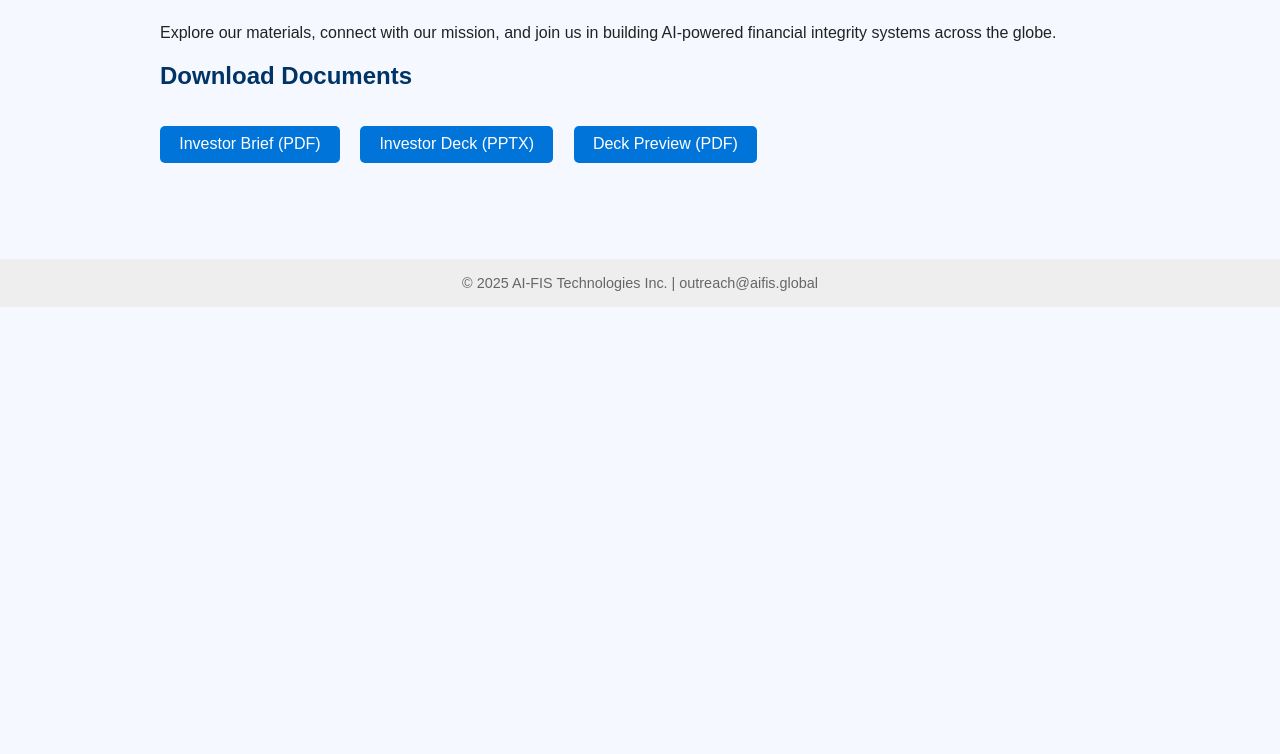
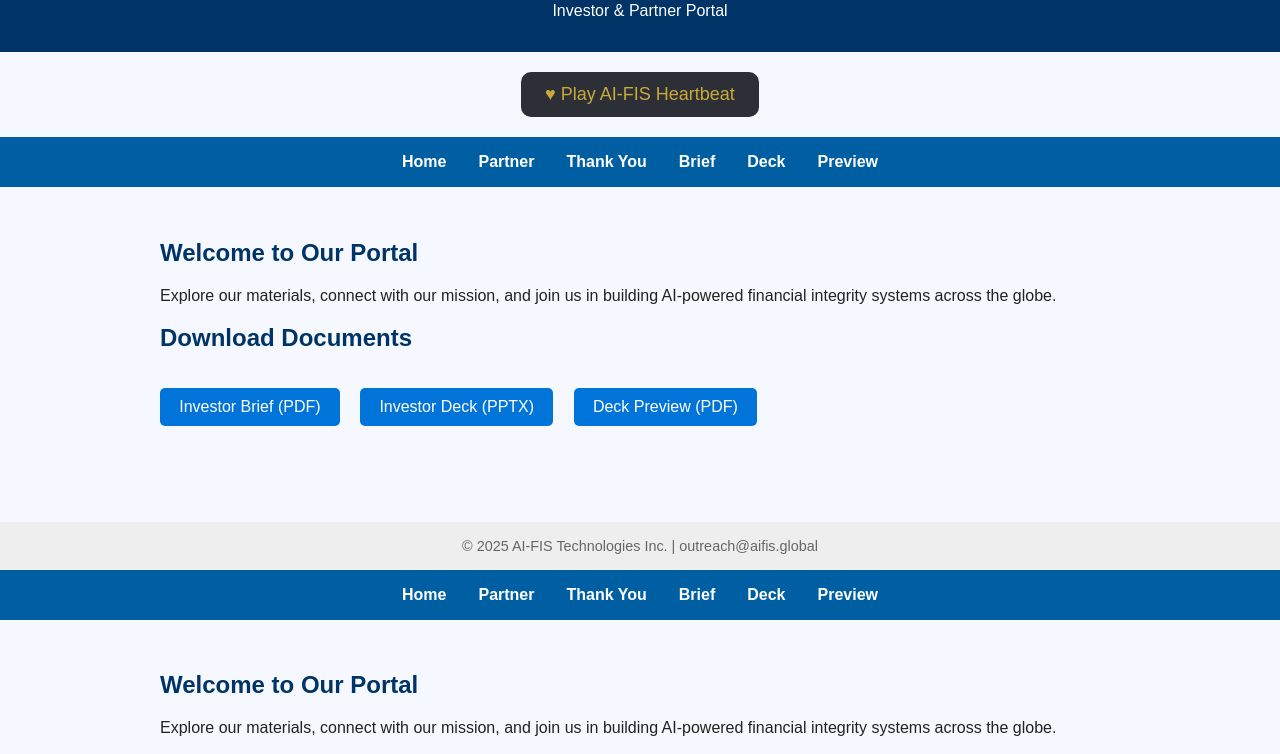
Before and after one commit to ai-fis/ai-fis.site, a plain HTML site: page index.html in a window 1280 px wide. Shown: the part 240-994 px from the top of the page. Before the commit the page ends 800 px from the top, so only its background shows below. Drawn offline with Linux system fonts and the light colour scheme.

Commit message:
Update index.html

```diff
--- a/index.html
+++ b/index.html
@@ -17,28 +17,7 @@
       color: white;
       padding: 1rem;
       text-align: center;
-    }<!-- AI-FIS Technologies Inc. Heartbeat Sound Module -->
-<div id="heartbeat-module" style="text-align: center; margin: 20px;">
-    <audio id="heartbeat-audio" preload="auto" controls style="display:none;">
-        <source src="AI-FIS-Heartbeat.mid" type="audio/midi">
-        Your browser does not support MIDI playback.
-    </audio>
-    <button onclick="toggleHeartbeat()" style="background-color: #2C2F36; color: #C9A93C; border: none; padding: 12px 24px; font-size: 18px; border-radius: 10px; cursor: pointer;">
-        ♥ Play AI-FIS Heartbeat
-    </button>
-</div>
-
-<script>
-function toggleHeartbeat() {
-    var audio = document.getElementById('heartbeat-audio');
-    if (audio.paused) {
-        audio.play();
-    } else {
-        audio.pause();
     }
-}
-</script>
-
     nav {
       background: #005fa3;
       display: flex;
@@ -84,6 +63,76 @@ function toggleHeartbeat() {
     <h1>AI-FIS Technologies Inc.</h1>
     <p>Investor & Partner Portal</p>
   </header>
+<head>
+  <meta charset="UTF-8">
+  <meta name="viewport" content="width=device-width, initial-scale=1.0">
+  <title>AI-FIS Technologies Inc.</title>
+  <style>
+    /* Your CSS styling here — KEEP your body, header, nav, etc. */
+    body { ... }
+    header { ... }
+    nav { ... }
+    .container { ... }
+    h1, h2 { ... }
+    .btn { ... }
+    footer { ... }
+  </style>
+</head>
+
+<body>
+
+  <header>
+    <h1>AI-FIS Technologies Inc.</h1>
+    <p>Investor & Partner Portal</p>
+  </header>
+
+  <!-- Insert Heartbeat Sound Module here -->
+  <div id="heartbeat-module" style="text-align: center; margin: 20px;">
+      <audio id="heartbeat-audio" preload="auto" controls style="display:none;">
+          <source src="AI-FIS-Heartbeat.mid" type="audio/midi">
+          Your browser does not support MIDI playback.
+      </audio>
+      <button onclick="toggleHeartbeat()" style="background-color: #2C2F36; color: #C9A93C; border: none; padding: 12px 24px; font-size: 18px; border-radius: 10px; cursor: pointer;">
+          ♥ Play AI-FIS Heartbeat
+      </button>
+  </div>
+
+  <script>
+  function toggleHeartbeat() {
+      var audio = document.getElementById('heartbeat-audio');
+      if (audio.paused) {
+          audio.play();
+      } else {
+          audio.pause();
+      }
+  }
+  </script>
+  <!-- End Heartbeat Module -->
+
+  <nav>
+    <a href="index.html">Home</a>
+    <a href="partner.html">Partner</a>
+    <a href="thank-you.html">Thank You</a>
+    <a href="AI-FIS_Investor_Brief.pdf">Brief</a>
+    <a href="AI-FIS_Investor_Presentation.pptx">Deck</a>
+    <a href="AI-FIS_Investor_Deck_Preview.pdf">Preview</a>
+  </nav>
+
+  <div class="container">
+    <h2>Welcome to Our Portal</h2>
+    <p>Explore our materials, connect with our mission, and join us in building AI-powered financial integrity systems across the globe.</p>
+
+    <h2>Download Documents</h2>
+    <a class="btn" href="AI-FIS_Investor_Brief.pdf">Investor Brief (PDF)</a>
+    <a class="btn" href="AI-FIS_Investor_Presentation.pptx">Investor Deck (PPTX)</a>
+    <a class="btn" href="AI-FIS_Investor_Deck_Preview.pdf">Deck Preview (PDF)</a>
+  </div>
+
+  <footer>
+    &copy; 2025 AI-FIS Technologies Inc. | outreach@aifis.global
+  </footer>
+
+</body>
 
   <nav>
     <a href="index.html">Home</a>
```
